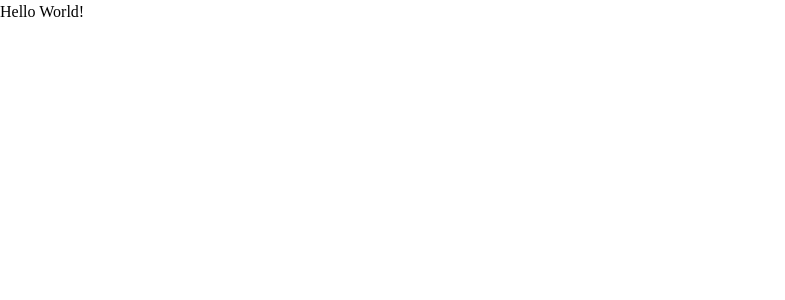
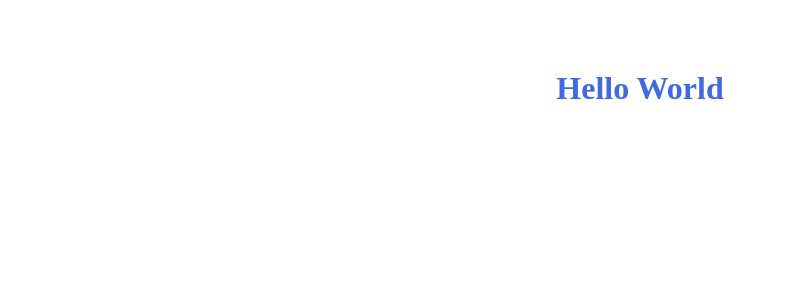
Before and after one commit to fbolcic/character-creator, a React (Create React App) app: page / in a window 1280 px wide. Shown: the top 300 px of the page, without its empty margins (0-785 px from the left). Built offline with nearby package versions, Linux system fonts and the light colour scheme.

Commit message:
feat: add base content to App

```diff
--- a/src/App.js
+++ b/src/App.js
@@ -1,5 +1,13 @@
+import styles from "./App.module.css";
+
 function App() {
-  return <div>Hello World!</div>;
+  return (
+    <div className={styles.wrapper}>
+      <div className={styles.main}>
+        <h1 className={styles.heading}>Hello World</h1>
+      </div>
+    </div>
+  );
 }
 
 export default App;
--- /dev/null
+++ b/src/App.module.css
@@ -0,0 +1,16 @@
+.wrapper {
+  padding: 64px 32px;
+  max-width: 1024px;
+  margin: auto;
+}
+
+.main {
+  display: flex;
+  flex-direction: column;
+  gap: 16px;
+}
+
+.heading {
+  text-align: center;
+  color: royalblue;
+}
```
